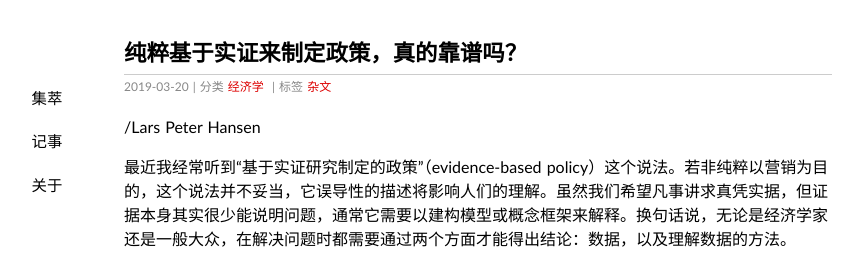
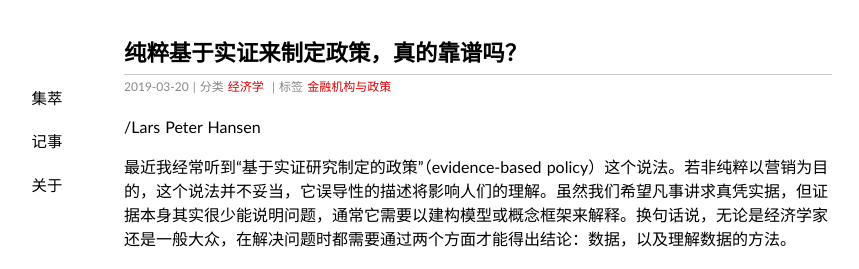
Before and after one commit to wuyy2007/wanguolin.github.io, a Jekyll site: the page built from _posts/2019-03-20-evidence-based_policy.md, in a window 1280 px wide and 900 px high. Shown: the top 269 px of the window, without its empty margins (162-1021 px from the left). Built offline with Jekyll 4.4.1, drawn with Linux system fonts in a browser that asks for light colours; some web fonts are replaced; comment, search, counter and statistics services are not loaded.

Commit message:
Update 2019-03-20-evidence-based_policy.md

```diff
--- a/_posts/2019-03-20-evidence-based_policy.md
+++ b/_posts/2019-03-20-evidence-based_policy.md
@@ -3,7 +3,7 @@ layout: post
 title: "纯粹基于实证来制定政策，真的靠谱吗？"
 description: ""
 category: 经济学
-tags: [杂文]
+tags: [金融机构与政策]
 ---
 {% include JB/setup %}
 <strong></strong>
```
